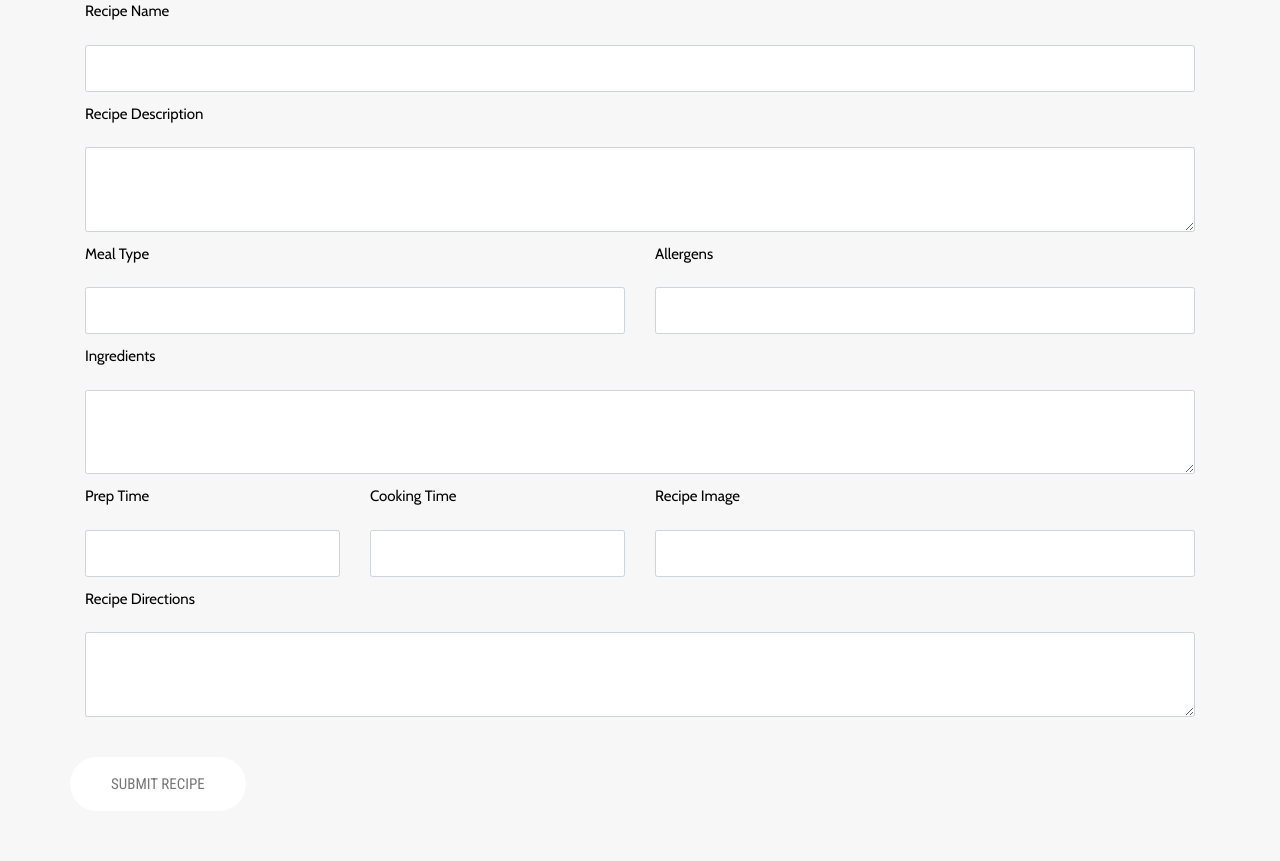
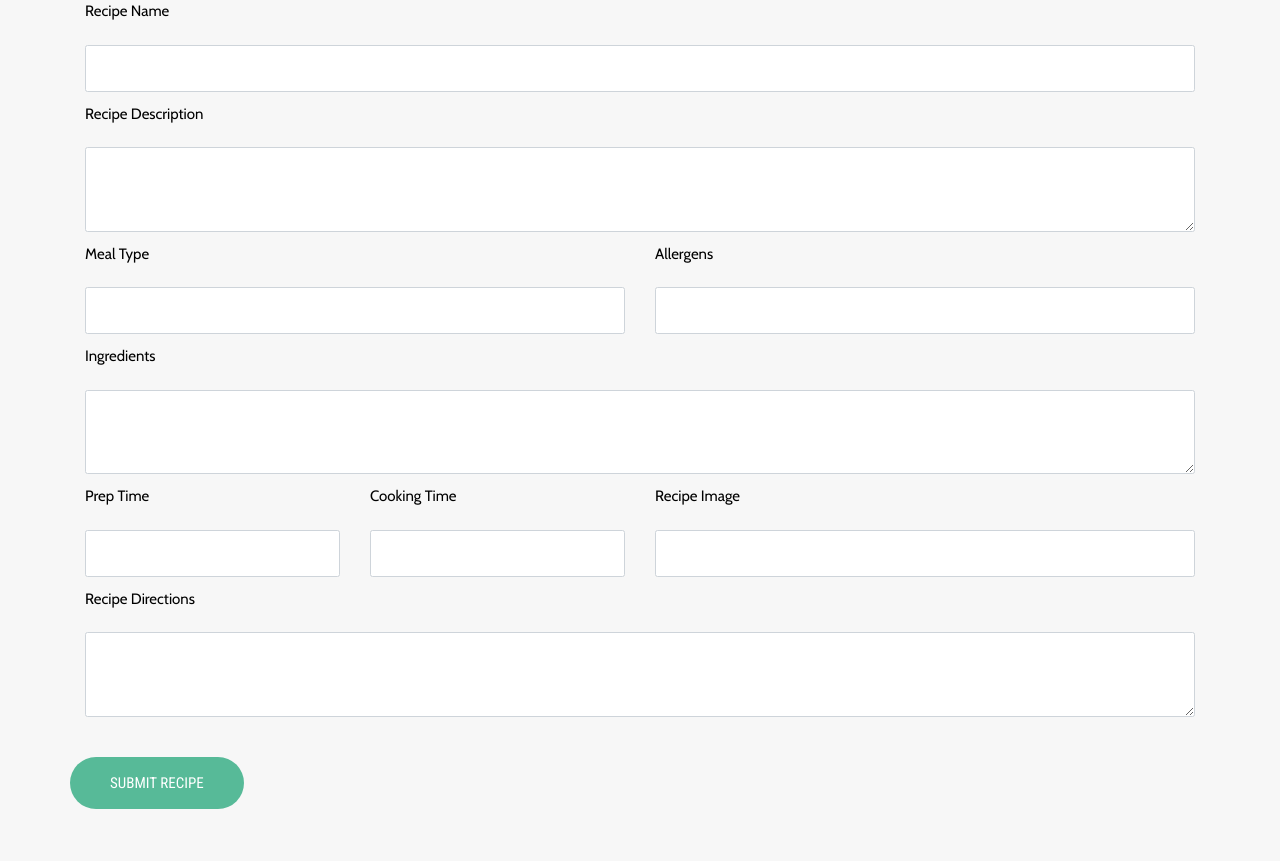
Before and after one commit to andreasdk/dcd-recipes, a Flask app: template whisk/templates/edit_recipe.html in a window 1280 px wide. Shown: the part 98-959 px from the top of the page. After the commit the page ends 907 px from the top, so only its background shows below. Run offline with Flask 2, Linux system fonts and the light colour scheme; the template is opened without the code that fills it: values that come from a table or form of the project are taken from there, others are empty; the visitor is signed in with stand-in values (Sample User, id 1); some libraries are stand-ins or nearby versions.

Commit message:
btn purple to btn primary

```diff
--- a/whisk/templates/edit_recipe.html
+++ b/whisk/templates/edit_recipe.html
@@ -1,5 +1,6 @@
 {% extends 'layout.html' %} {% block content %}
 <main class="recipe-form">
+    <a href="{{ url_for('users.account', username=session.username) }}" class="close close-icon" aria-label="Close"><span aria-hidden="true">&times;</span></a>
     <div class="container u-padding-top-lg">
         <h1 class="heading-secondary text-center">Update Recipe</h1>
         <form method="POST">
@@ -87,7 +88,7 @@
                     </div>
                 </div>
                 <div class="form-group">
-                    {{ form.submit(class="btn btn-white u-margin-bottom-medium u-padding-top") }}
+                    {{ form.submit(class="btn btn-primary u-margin-bottom-medium u-padding-top") }}
                 </div>
             </div>
         </form>
```
